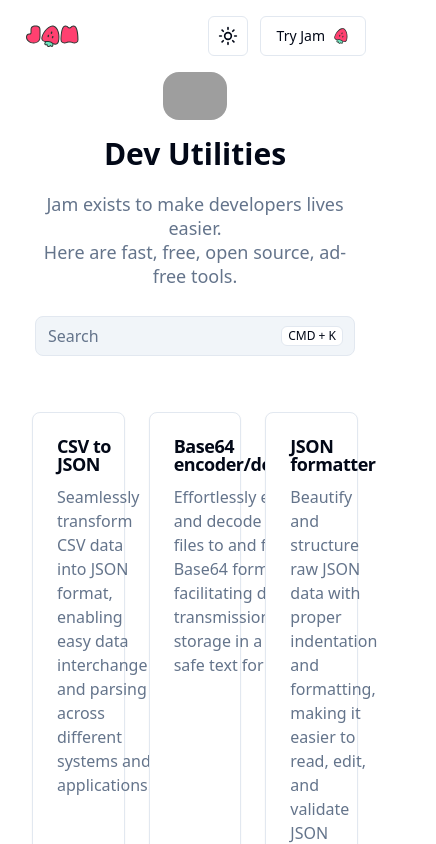
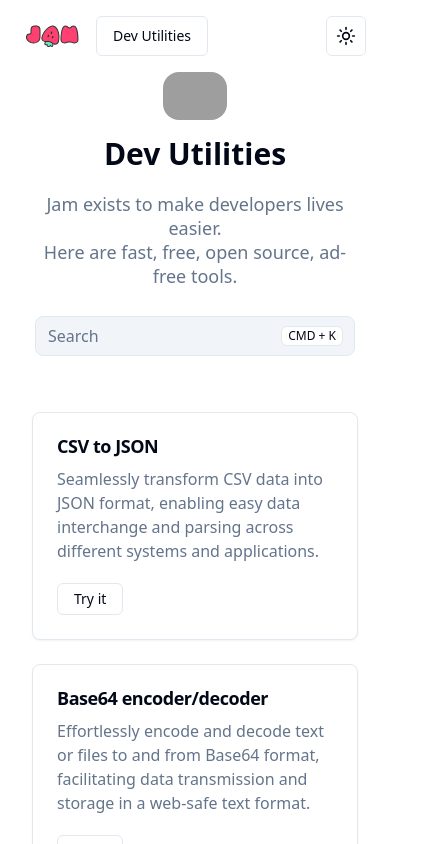
Before and after one commit to jamdotdev/jam-dev-utilities, a Next.js app: page / in a window 390 px wide. Shown: the top 844 px of the page, 436 px wide, since content can reach past the window. Built offline with nearby package versions, Linux system fonts and the light colour scheme; grey boxes are pictures that could not be loaded.

Commit message:
feat: home page responsive

```diff
--- a/components/Header.tsx
+++ b/components/Header.tsx
@@ -1,18 +1,30 @@
 import Link from "next/link";
 import { ThemeToggle } from "./ThemeToggle";
 import { Button } from "./ds/ButtonComponent";
+import { useRouter } from "next/router";
 
 export default function Header() {
+  const router = useRouter();
+
   return (
     <header className="flex justify-between px-6 py-4 items-center">
-      <Link href="/">
-        <Logo />
-      </Link>
+      <div className="flex items-center gap-4">
+        <Link href="/">
+          <Logo />
+        </Link>
+        <Button
+          className="min-h-10"
+          variant="outline"
+          onClick={() => router.push("/utilities")}
+        >
+          Dev Utilities
+        </Button>
+      </div>
 
       <div className="flex gap-3">
         <ThemeToggle />
         <Button
-          className="min-h-10"
+          className="min-h-10 hidden sm:flex"
           variant="outline"
           onClick={() => window.open("https://jam.dev", "_blank")}
         >
--- a/pages/index.tsx
+++ b/pages/index.tsx
@@ -29,7 +29,7 @@ export default function Home() {
         <CMDK showSearch />
       </div>
 
-      <div className="container grid grid-cols-3 gap-6">
+      <div className="container grid grid-cols-1 md:grid-cols-2 lg:grid-cols-3 gap-6">
         {tools.map((card) => (
           <HomeCard
             key={card.title}
```
